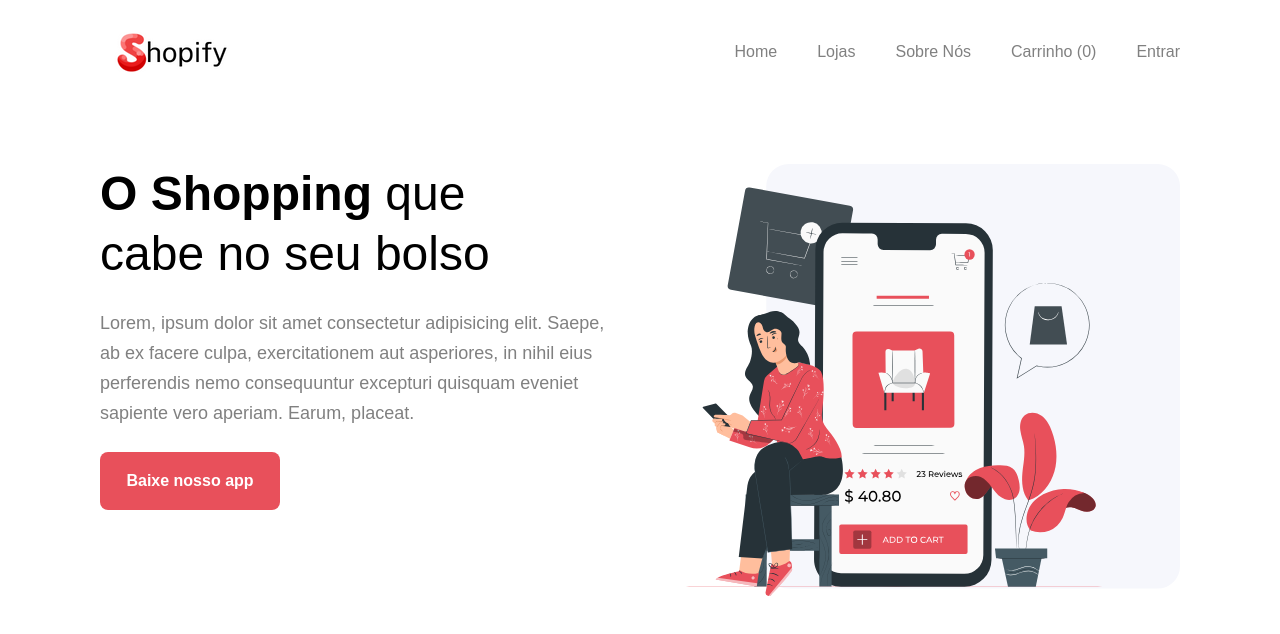
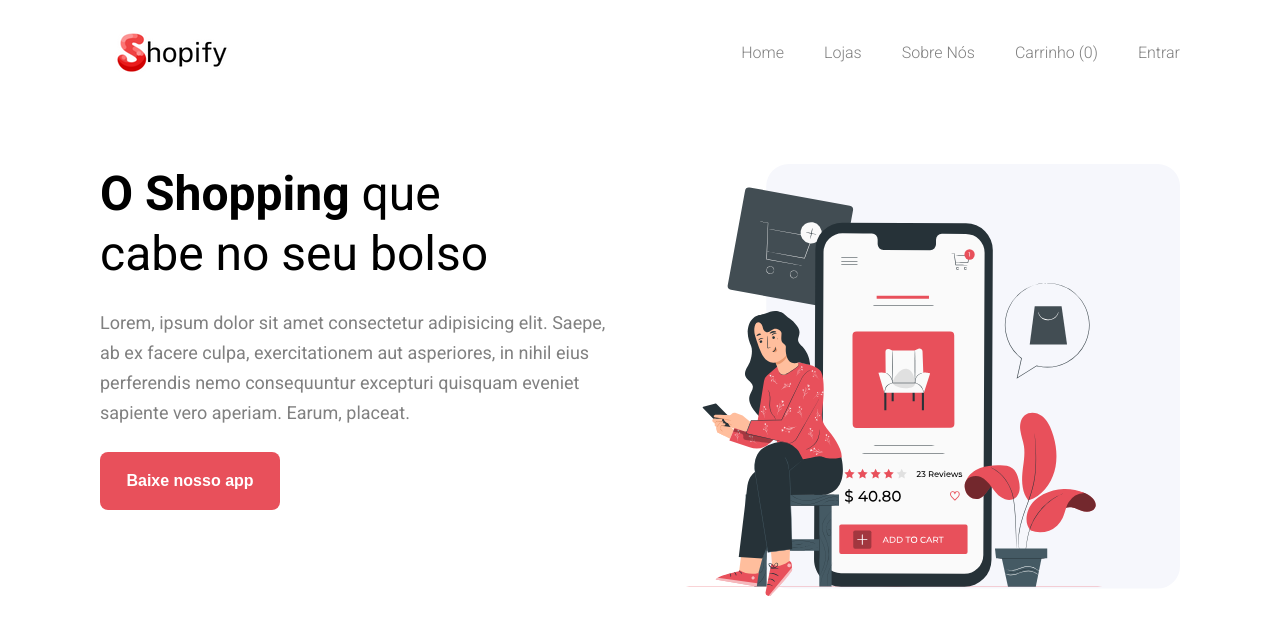
Before and after one commit to brunogoncalvesferreira/codi-academy, a plain HTML site: page pratica-html-css/site-completo/index.html in a window 1280 px wide. Drawn offline with Linux system fonts and the light colour scheme.

Commit message:
:boom: add font roboto

```diff
--- a/pratica-html-css/site-completo/index.html
+++ b/pratica-html-css/site-completo/index.html
@@ -1,6 +1,12 @@
 <!DOCTYPE html>
 <html lang="pt-br">
   <head>
+    <link rel="preconnect" href="https://fonts.googleapis.com" />
+    <link rel="preconnect" href="https://fonts.gstatic.com" crossorigin />
+    <link
+      href="https://fonts.googleapis.com/css2?family=Roboto:wght@300;400;500;700&display=swap"
+      rel="stylesheet"
+    />
     <meta charset="UTF-8" />
     <meta http-equiv="X-UA-Compatible" content="IE=edge" />
     <meta name="viewport" content="width=device-width, initial-scale=1.0" />
--- a/pratica-html-css/site-completo/style.css
+++ b/pratica-html-css/site-completo/style.css
@@ -13,7 +13,7 @@
 body {
   font-size: 1.6rem;
   background: #fff;
-  font-family: sans-serif;
+  font-family: "Roboto", sans-serif;
 }
 
 #app {
@@ -79,7 +79,7 @@ main .text h1 {
   font-size: 4.8rem;
   max-width: 450px;
   line-height: 6rem;
-  font-weight: 500;
+  font-weight: 400;
   margin-bottom: 2.4rem;
 }
 
```
